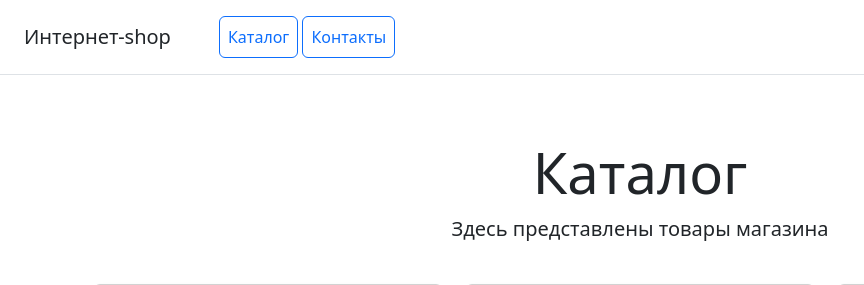
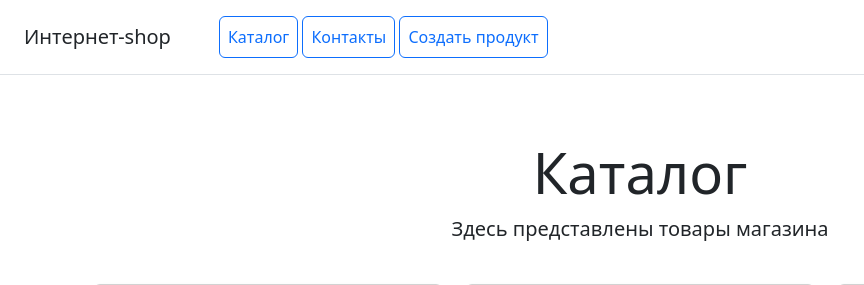
Before and after one commit to glushman-bit/Internet_shop, a Django app: page / in a window 1280 px wide. Shown: the top 285 px of the page, without its empty margins (0-864 px from the left). Run offline with Django 5.2, Linux system fonts and the light colour scheme; data comes from the database, SQL or seed files in the repository; some libraries are stand-ins or nearby versions.

Commit message:
update footer & navbar

```diff
--- a/catalog/templates/includes/inc_footer.html
+++ b/catalog/templates/includes/inc_footer.html
@@ -24,4 +24,5 @@
             </ul>
         </div>
     </div>
+
 </footer>
--- a/catalog/templates/includes/inc_navbar.html
+++ b/catalog/templates/includes/inc_navbar.html
@@ -3,5 +3,6 @@
     <nav class="ms-5">
         <a class="p-2 btn btn-outline-primary" href="/">Каталог</a>
         <a class="p-2 btn btn-outline-primary" href="/contacts/">Контакты</a>
+        <a class="p-2 btn btn-outline-primary align-content-lg-end" href="/create_product/">Создать продукт</a>
     </nav>
 </div>
```
